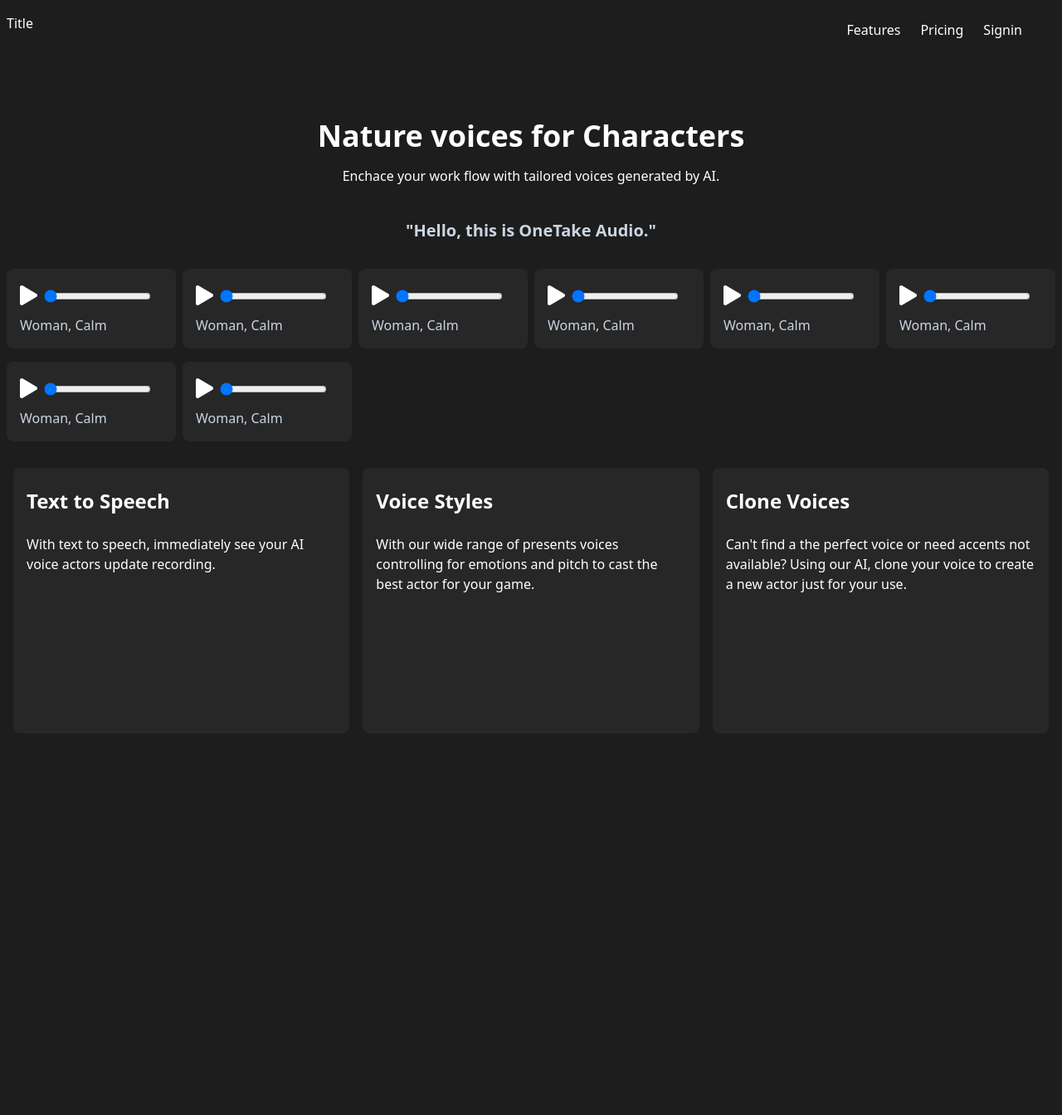
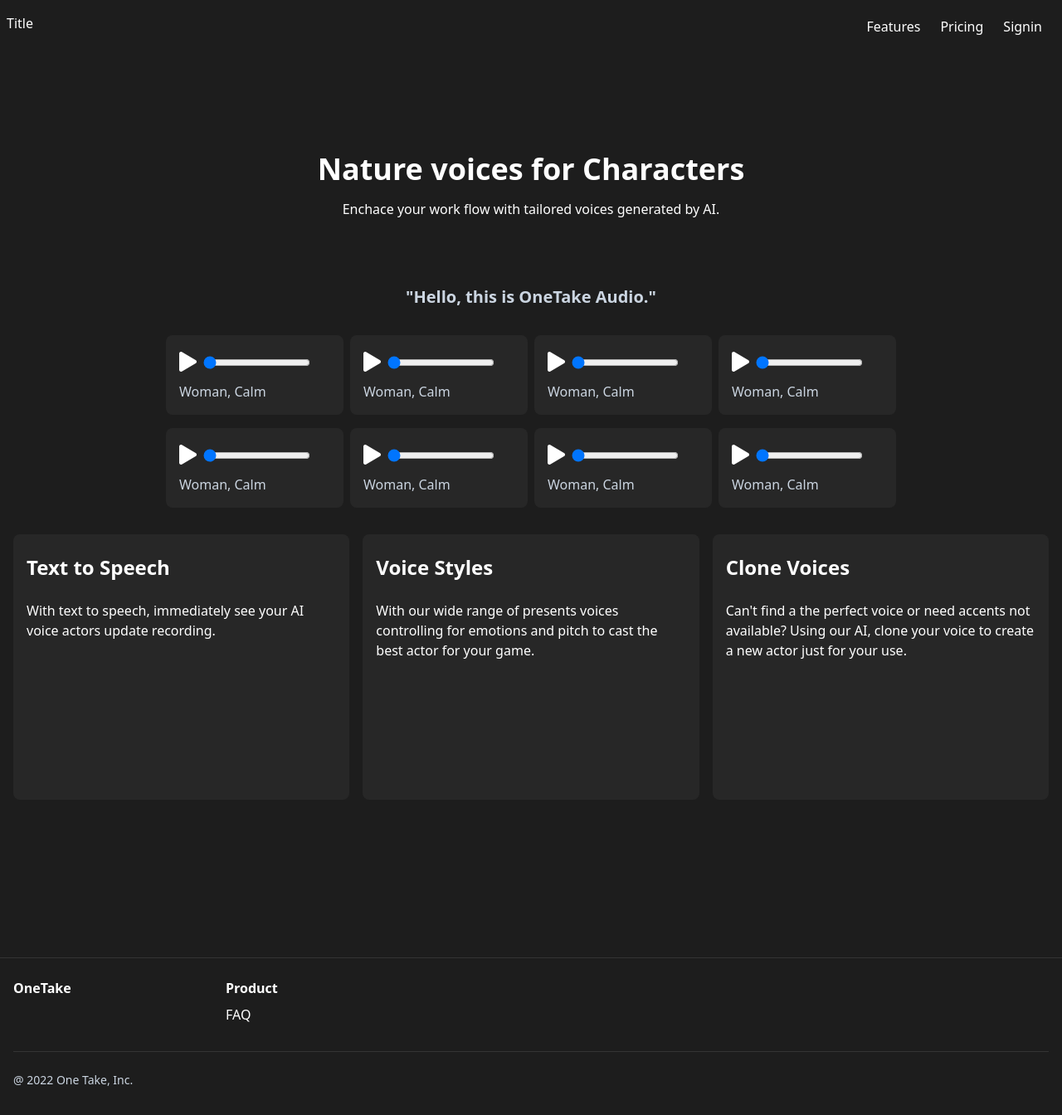
Before and after one commit to williamstyronejr/audiotake1, a React (Vite) app in the folder web/: page / in a window 1280 px wide. Shown: the whole page at 83% size. Before the commit the page ends 884 px from the top, so only its background shows below. Built offline with nearby package versions, Linux system fonts and the light colour scheme.

Commit message:
Updated styles

```diff
--- a/web/src/App.tsx
+++ b/web/src/App.tsx
@@ -119,8 +119,8 @@
 
 function App() {
   return (
-    <section className="h-full pt-8 max-w-7xl mx-auto">
-      <header className="text-center py-10">
+    <section className="h-full pt-8 px-2 md:px-0 max-w-7xl mx-auto">
+      <header className="text-center py-20">
         <h2 className="font-bold text-4xl my-4">
           Nature voices for Characters
         </h2>
@@ -134,7 +134,7 @@
         <p className="text-center font-semibold text-xl text-slate-300">
           "Hello, this is OneTake Audio."
         </p>
-        <div className="grid grid-cols-audio gap-y-4 gap-x-2 px-2 py-8">
+        <div className="grid grid-cols-audio gap-y-4 gap-x-2 max-w-4xl mx-auto px-2 py-8">
           <Audio
             description="Woman, Calm"
             src="https://www.soundeffectsplus.com/uploads/prod_audio/41747450_combine-harvester-operating-01.mp3"
@@ -176,6 +176,7 @@
           />
         </div>
       </div>
+
       <div className="grid grid-cols-cards gap-4 px-4 items-center">
         <Card
           heading="Text to Speech"
--- a/web/src/main.tsx
+++ b/web/src/main.tsx
@@ -6,7 +6,9 @@
 
 const NavLink = ({ to, text }: { to: string; text: string }) => (
   <li className="mb-2 w-full md:mb-0 md:mr-2 py-1 px-2 rounded-lg font-light hover:bg-white/5 transition-colors">
-    <a href={to}>{text}</a>
+    <a className="block" href={to}>
+      {text}
+    </a>
   </li>
 );
 
@@ -18,11 +20,11 @@
   heading: string;
 }) => (
   <div className="">
-    <h6 className="font-bold">{heading}</h6>
+    <h6 className="font-bold mb-2">{heading}</h6>
 
     <div className="">
       {list.map((item) => (
-        <a className="" href={item.to}>
+        <a className="font-light" href={item.to}>
           {item.text}
         </a>
       ))}
@@ -32,27 +34,45 @@
 
 const Nav = () => {
   const ref = useRef<HTMLDivElement | null>(null);
-  const [visible, setVisible] = useDetectClick({ ref });
+  const [visible, setVisible] = useState(true);
 
   return (
     <nav className={`relative`}>
       <div
-        className={`md:hidden h-screen w-screen absolute z-10 left-0 top-0 bg-black/20`}
+        className={`${
+          visible ? "" : "hidden"
+        } md:hidden h-screen w-screen fixed z-10 right-0 top-0 bg-black/20`}
+        onClick={() => setVisible(false)}
       />
       <button
-        className="md:hidden z-40"
+        className="md:hidden relative z-40 w-6"
         type="button"
         onClick={() => setVisible((old) => !old)}
+        aria-label="menu"
       >
-        B
+        <span
+          className={`block h-0.5 w-full bg-white transition-transform origin-top-left ${
+            visible ? "rotate-45 -translate-y-1" : ""
+          }`}
+        ></span>
+        <span
+          className={`block h-0.5 w-full ${
+            visible ? "w-0" : "w-full"
+          } bg-white my-1 transition-width`}
+        ></span>
+        <span
+          className={`block h-0.5 w-full bg-white transition-transform origin-bottom-left ${
+            visible ? "-rotate-45" : ""
+          }`}
+        ></span>
       </button>
 
       <ul
         className={`${
-          !visible
-            ? "absolute z-20 right-0 bg-nav-menu px-6 pt-1 rounded-lg "
+          visible
+            ? "absolute z-20 right-0 bg-nav-menu px-2 pt-1 w-40 rounded-lg "
             : "hidden"
-        } md:flex flex-row flex-nowrap md:bg-transparent `}
+        } md:flex flex-row flex-nowrap md:bg-transparent md:p-0 md:w-auto md:rounded-none`}
       >
         <NavLink to="/features" text="Features" />
         <NavLink to="/pricing" text="Pricing" />
@@ -64,7 +84,7 @@
 
 ReactDOM.createRoot(document.getElementById("root") as HTMLElement).render(
   <React.StrictMode>
-    <header className="flex flex-row flex-nowrap justify-between py-4 px-2">
+    <header className="flex flex-row flex-nowrap justify-between py-4 px-2 max-w-7xl">
       <div className="">Title</div>
       <Nav />
     </header>
@@ -72,13 +92,28 @@
     <main className="flex-grow">
       <App />
 
-      {/* <footer className="flex flex-row flex-nowrap justify-between bg-sky-600">
-        <div></div>
+      <footer className="py-2 px-4 border-t border-white/10">
+        <div className="max-w-7xl mx-auto">
+          <div className="flex flex-col md:flex-row flex-nowrap py-4">
+            <div className="w-full md:w-60 md:mr-4">
+              <h3 className="font-bold">OneTake</h3>
+            </div>
 
-        <div className="flex flex-row flex-nowrap">
-          <FooterList heading="Product" list={[]} />
+            <div className="md:w-60">
+              <FooterList
+                heading="Product"
+                list={[{ to: "/faq", text: "FAQ" }]}
+              />
+            </div>
+          </div>
+
+          <div className="border-t border-white/10 mt-4">
+            <div className="text-sm text-slate-300 py-6">
+              @ 2022 One Take, Inc.
+            </div>
+          </div>
         </div>
-      </footer> */}
+      </footer>
     </main>
   </React.StrictMode>
 );
--- a/web/tailwind.config.cjs
+++ b/web/tailwind.config.cjs
@@ -11,6 +11,9 @@
         audio: "repeat(auto-fit, minmax(200px, 1fr))",
         cards: "repeat(auto-fit, minmax(250px, 1fr))",
       },
+      transitionProperty: {
+        width: "width",
+      },
     },
   },
   plugins: [],
```
